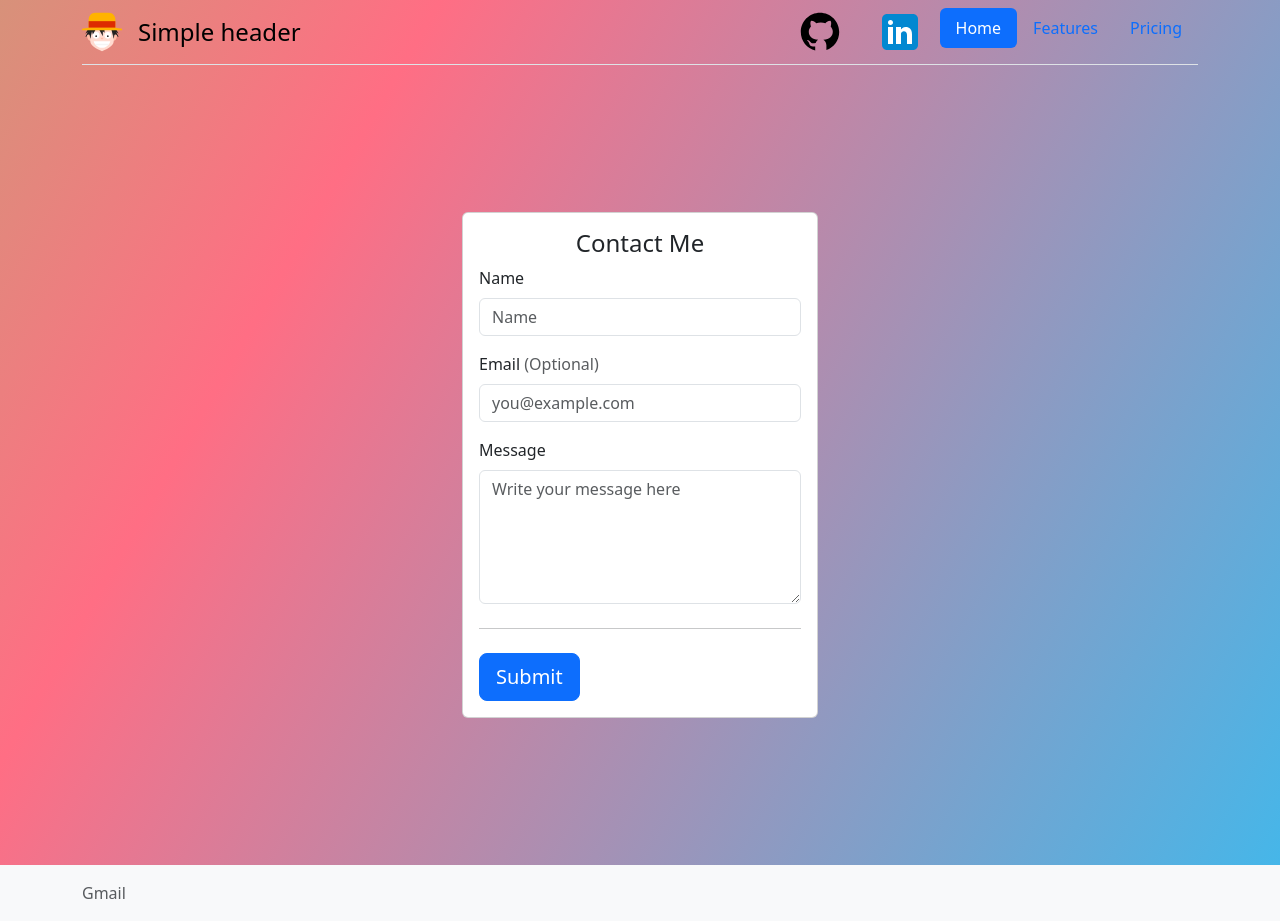
After one commit to Sangameeee/web_portfolio, a Flask app: page /contactme in a window 1280 px wide. The commit adds this page. Run offline with Flask 3, Linux system fonts and the light colour scheme.

Commit message:
Added pages
created a conntact me form and pages

```diff
--- a/main.py
+++ b/main.py
@@ -7,6 +7,10 @@ app = Flask(__name__)
 def home():
     return render_template('index.html')
 
+@app.route('/contactme')
+def contact_page():
+    return render_template('contact.html')
+
 
 
 if __name__ == "__main__":
--- a/static/styles.css
+++ b/static/styles.css
@@ -1,5 +1,5 @@
 .gradient-background {
-    background: linear-gradient(300deg, #00bfff, #ff4c68, #ef8172);
+    background: linear-gradient(300deg, #1dc6ff, #ff6e84, #6cf15e);
     background-size: 180% 180%;
     animation: gradient-animation 18s ease infinite;
   }
--- /dev/null
+++ b/templates/contact.html
@@ -0,0 +1,80 @@
+<!DOCTYPE html>
+<html lang="en">
+<head>
+    <meta charset="UTF-8">
+    <meta name="viewport" content="width=device-width, initial-scale=1.0">
+    <title>Contact Me</title>
+    <link href="https://cdn.jsdelivr.net/npm/bootstrap@5.3.3/dist/css/bootstrap.min.css" rel="stylesheet" integrity="sha384-QWTKZyjpPEjISv5WaRU9OFeRpok6YctnYmDr5pNlyT2bRjXh0JMhjY6hW+ALEwIH" crossorigin="anonymous">
+    <link rel = "stylesheet" href="static/styles.css">
+</head>
+<body class="gradient-background">
+    <section id="header">
+        <div class="container">
+            <header class="d-flex flex-wrap justify-content-center py-2 mb-0 border-bottom">
+              <a href="/" class="d-flex align-items-center mb-3 mb-md-0 me-md-auto link-body-emphasis text-decoration-none">
+                <!-- <svg class="bi me-2" width="40" height="32"><use xlink:href="#bootstrap"></use></svg> -->
+                <img src="static/images/luffyshat.svg" class="bi text-body-secondary flex-shrink-0 me-3" alt="strawhatlogo">
+                <span class="fs-4">Simple header</span>
+              </a>
+
+              <ul class="nav nav-pills">
+                <li class="nav-item"><a href="https://github.com/Sangameeee" class="nav-link pb-0 pt-0" target="_blank">
+                  <img src="static/images/github1.svg" class="img-fluid">
+                </a></li>
+                <li class="nav-item"><a href="https://www.linkedin.com/in/sangamparajuli" class="nav-link pb-0 pt-0" target="_blank">
+                  <img src="static/images/linkedin.svg" class="img-fluid">
+                </a></li>
+                <li class="nav-item"><a href="#" class="nav-link active" aria-current="page">Home</a></li>
+                <li class="nav-item"><a href="#" class="nav-link">Features</a></li>
+                <li class="nav-item"><a href="#" class="nav-link">Pricing</a></li>
+                <!-- <li class="nav-item"><a href="#" class="nav-link">FAQs</a></li> -->
+
+              </ul>
+            </header>
+          </div>
+    </section>
+    <div class="container">
+        <div class="row justify-content-center align-items-center" style="min-height: 100vh;">
+            <div class="col-sm-12 col-md-8 col-lg-4">
+                <div class="card">
+                    <div class="card-body">
+                        <h4 class="card-title text-center">Contact Me</h4>
+                        <form class="needs-validation" novalidate="">
+                            <div class="mb-3">
+                                <label for="username" class="form-label">Name</label>
+                                <input type="text" class="form-control" id="username" placeholder="Name" required="">
+                                <div class="invalid-feedback">
+                                    Your name is required.
+                                </div>
+                            </div>
+                            <div class="mb-3">
+                                <label for="email" class="form-label">Email <span class="text-muted">(Optional)</span></label>
+                                <input type="email" class="form-control" id="email" placeholder="you@example.com">
+                                <div class="invalid-feedback">
+                                    Please enter a valid email address.
+                                </div>
+                            </div>
+                            <div class="mb-3">
+                                <label for="message" class="form-label">Message</label>
+                                <textarea class="form-control" id="message" rows="5" placeholder="Write your message here" required=""></textarea>
+                                <div class="invalid-feedback">
+                                    Please enter your message.
+                                </div>
+                            </div>
+                            <hr class="my-4">
+                            <button class="btn btn-primary btn-lg" type="submit">Submit</button>
+                        </form>
+                    </div>
+                </div>
+            </div>
+        </div>
+    </div>
+    <footer class="footer mt-auto py-3 bg-light">
+        <div class="container">
+          <span class="text-muted">Gmail</span>
+        </div>
+      </footer>
+
+    <script src="https://cdn.jsdelivr.net/npm/bootstrap@5.3.3/dist/js/bootstrap.bundle.min.js" integrity="sha384-YvpcrYf0tY3lHB60NNkmXc5s9fDVZLESaAA55NDzOxhy9GkcIdslK1eN7N6jIeHz" crossorigin="anonymous"></script>
+</body>
+</html>
```
Also changed, not shown: templates/index.html (+58 -2 lines).
